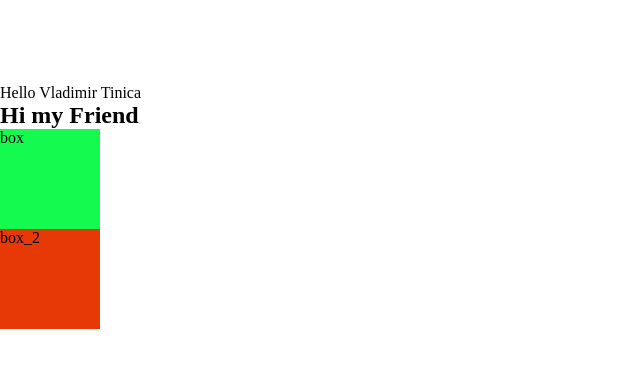
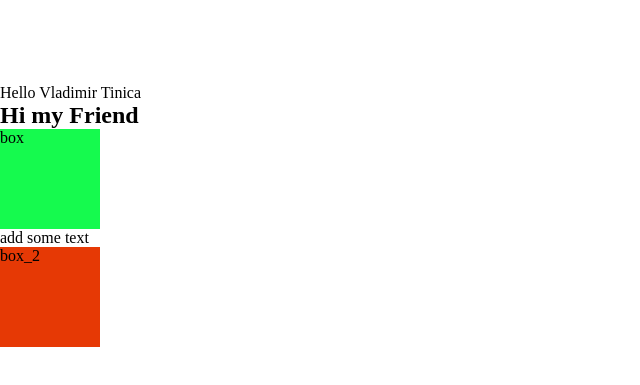
Before and after one commit to vltinica/newDir, a plain HTML site: page index.html in a window 1280 px wide. Shown: the part 71-456 px from the top of the page, without its empty margins (0-640 px from the left). Drawn offline with Linux system fonts and the light colour scheme; files whose address does not match are found by name.

Commit message:
second person add some text

```diff
--- a/index.html
+++ b/index.html
@@ -14,6 +14,7 @@
     <p>Hello <span>Vladimir Tinica</span></p>
     <h2>Hi my Friend</h2>
     <div class="color">box</div>
+	<p>add some text</p>
     <div class="color_2">box_2</div>
     <script src="./src/script.js"></script>
   </body>
```
